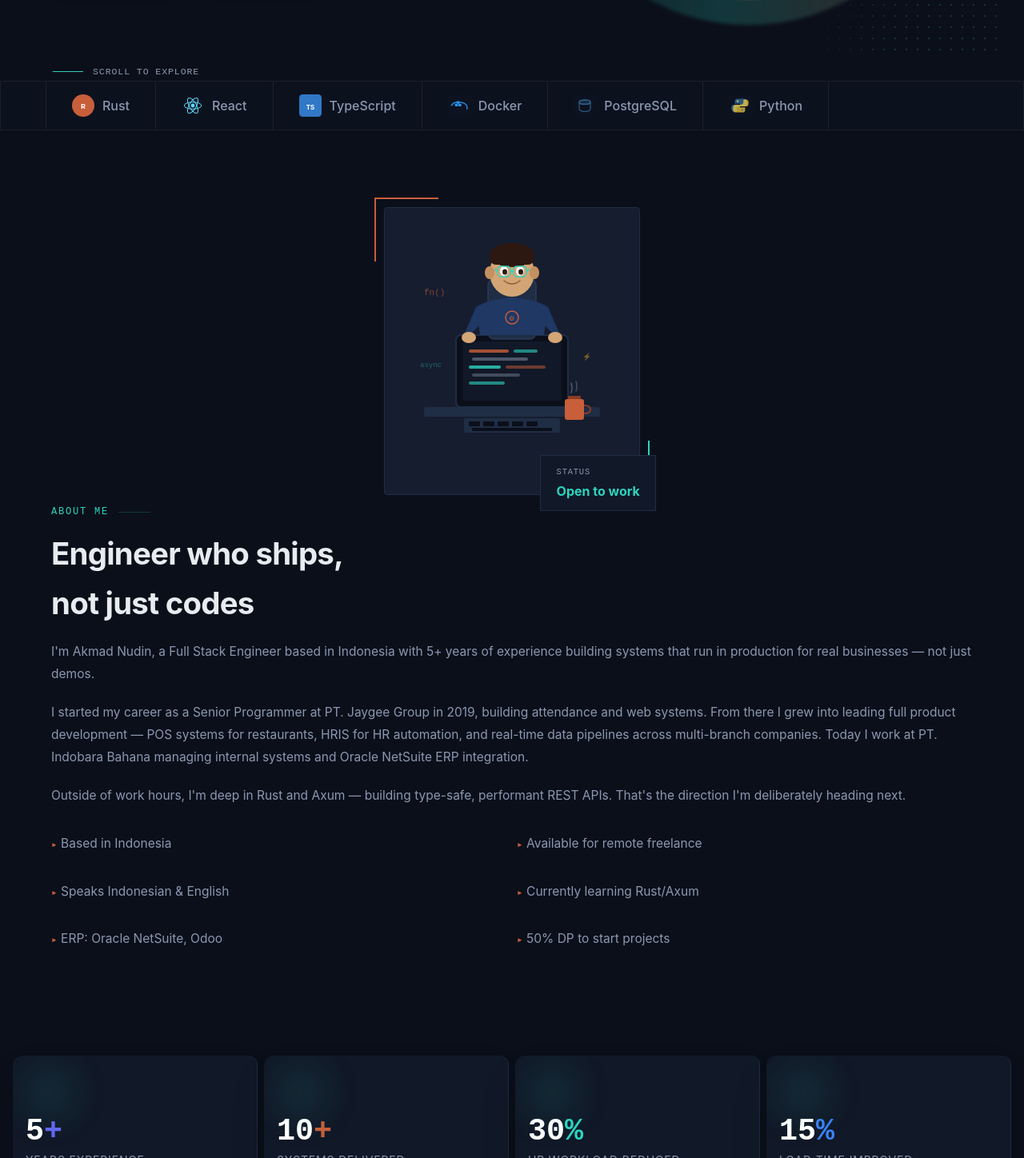
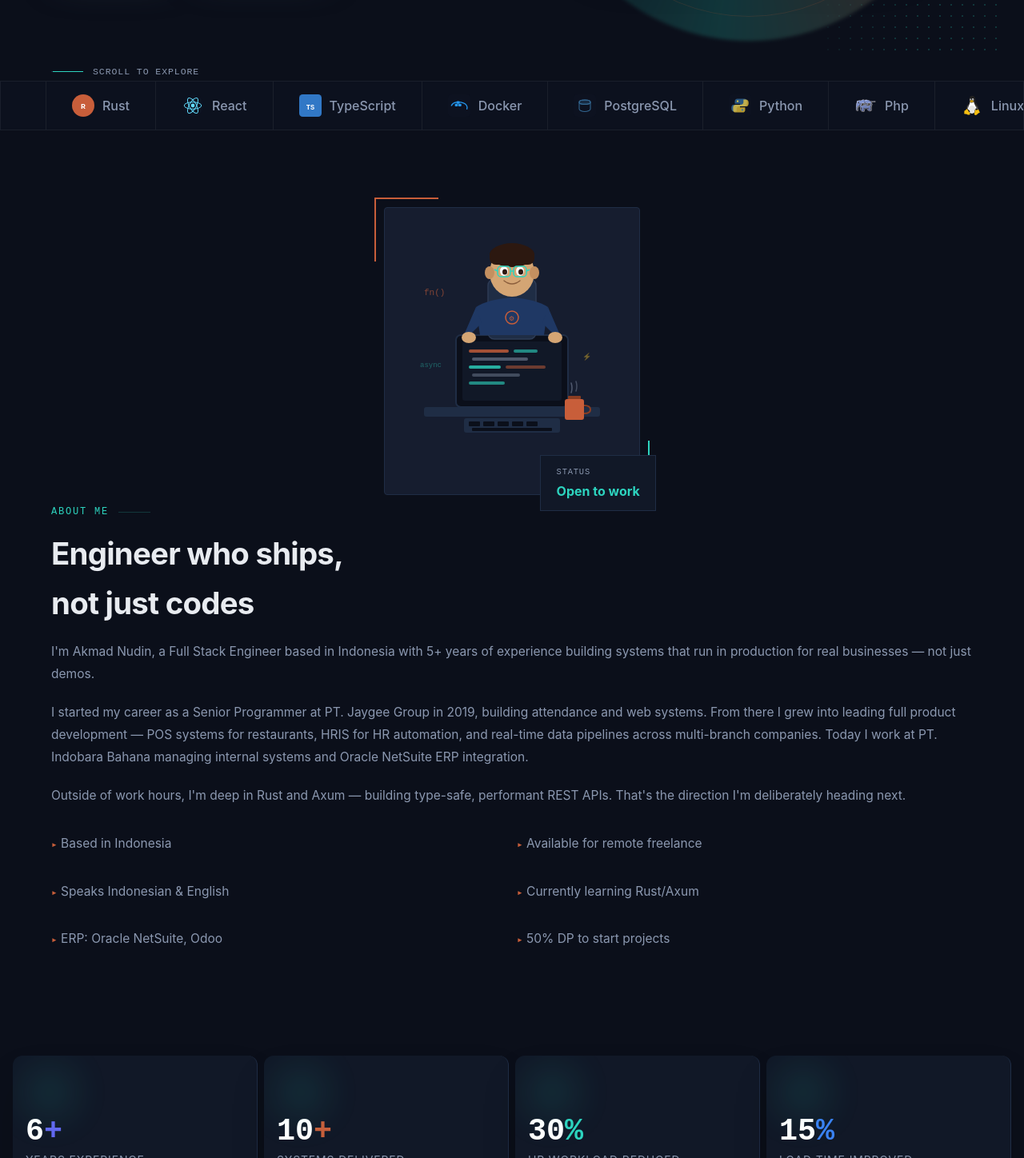
Before and after one commit to adex-dev/adex-dev.github.io, a React (Vite) app: page / in a window 1280 px wide. Shown: the part 622-2070 px from the top of the page at 80% size. Built offline with nearby package versions, Linux system fonts and the light colour scheme; no server answers; the database is empty.

Commit message:
add icon

```diff
--- a/src/components/ui/Hero.tsx
+++ b/src/components/ui/Hero.tsx
@@ -1,6 +1,8 @@
 import { Beam } from "@components/beam";
 import { useResponsive } from "@responsive/useResponsive";
 import React, { useEffect } from "react";
+import php from '@assets/php.svg'
+import linux from '@assets/linux.svg'
 
 const Hero: React.FC = () => {
   const { config, width, height, breakpoint } = useResponsive();
@@ -158,6 +160,14 @@ const Hero: React.FC = () => {
       </svg>
       <span className="stack-name">Python</span>
     </div>
+    <div className="stack-item">
+      <img className="stack-icon" src={php} alt="php" />
+      <span className="stack-name">Php</span>
+    </div>
+    <div className="stack-item">
+      <img className="stack-icon" src={linux} alt="php" />
+      <span className="stack-name">Linux</span>
+    </div>
 
   </div>
     </section>
--- a/src/components/ui/Stats.tsx
+++ b/src/components/ui/Stats.tsx
@@ -33,15 +33,28 @@ const stats = [
 ];
 
 const Stats: React.FC = () => {
-   const { config } = useResponsive();
+  const { config } = useResponsive();
+  const previous = new Date("2019-12-25");
+  const dateNow = new Date();
+
+  let years = dateNow.getFullYear() - previous.getFullYear();
+
+  const hasPassedAnniversary =
+    dateNow.getMonth() > previous.getMonth() ||
+    (dateNow.getMonth() === previous.getMonth() &&
+      dateNow.getDate() >= previous.getDate());
+
+  if (!hasPassedAnniversary) {
+    years--;
+  }
   return (
     <div className={config.stats.box}>
       {stats.map((stat, index) => (
         <div key={index} className={`${config.stats.stat}  ${stat.color}`}>
           <div className={`${config.stats.glow} bg-[${stat.bg}]`}></div>
           <div className={config.stats.num}>
-            {stat.value}
-            <span  style={{ color: stat.bg }}>{stat.operator}</span>
+            {index == 0 ? years : stat.value}
+            <span style={{ color: stat.bg }}>{stat.operator}</span>
           </div>
           <div className={config.stats.label}>{stat.label}</div>
         </div>
--- a/src/responsive/theme.ts
+++ b/src/responsive/theme.ts
@@ -225,7 +225,7 @@ export const theme = {
 
   "desktop-1280": {
     hero: {
-      box: "grid grid-cols-2 items-center pt-[clamp(1rem,calc(-29.118rem+37.647vmin),7rem)] px-16 pb-20 gap-8",
+      box: "grid grid-cols-2 items-center pt-[clamp(1rem,calc(-29.118rem+37.647vmin),7rem)] px-16 pb-[clamp(2.5rem,calc(-10.049rem+15.686vmin),5rem)] gap-8",
       eyebrow: "gap-4 text-[clamp(0.75rem,calc(-9.038rem+12.235vmin),2.7rem)] mb-[clamp(0.5rem,calc(-4.52rem+6.275vmin),1.5rem)] tracking-[0.18em]",
       title: "leading-[0.92] tracking-[-0.03em] mb-5",
       first: "text-[clamp(4rem,calc(-11.059rem+18.824vmin),7rem)]",
```
Also changed, not shown: src/assets/linux.svg (added), src/assets/php.svg (added).
